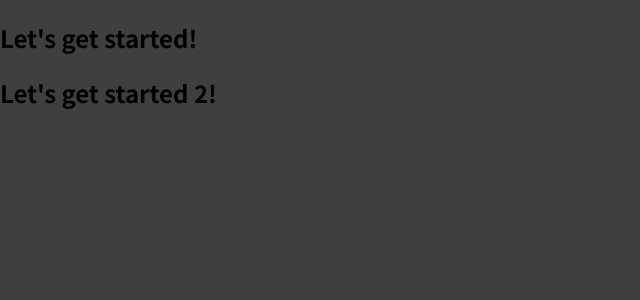
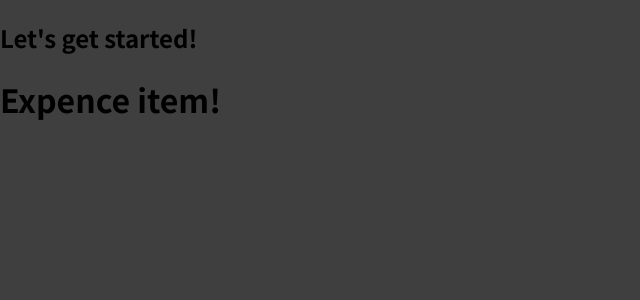
Before and after one commit to BateDowen/first-demo, a JavaScript app: page / in a window 1280 px wide. Shown: the top 300 px of the page, without its empty margins (0-640 px from the left). Built offline with nearby package versions, Linux system fonts and the light colour scheme.

Commit message:
create first component

```diff
--- a/src/App.js
+++ b/src/App.js
@@ -1,8 +1,10 @@
+
+import ExpenceItem from "./components/ExpenceItem";
 function App() {
   return (
     <div>
       <h2>Let's get started!</h2>
-      <h2>Let's get started 2!</h2>
+      <ExpenceItem></ExpenceItem>
     </div>
   );
 }
--- /dev/null
+++ b/src/components/ExpenceItem.js
@@ -0,0 +1,4 @@
+function ExpenceItem() {
+    return <h1>Expence item!</h1>
+}
+export default ExpenceItem
```
